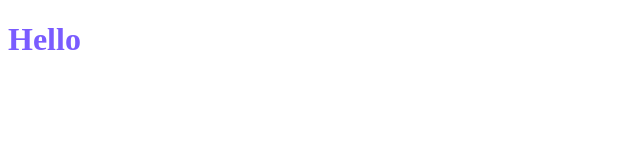
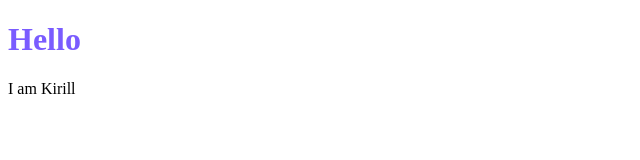
Before and after one commit to Formu1a/rsschool-cv, a plain HTML site: page index.html in a window 1280 px wide. Shown: the full height of the page, 0-640 px from the left. Drawn offline with Linux system fonts and the light colour scheme.

Commit message:
feat: name

```diff
--- a/index.html
+++ b/index.html
@@ -9,5 +9,6 @@
     </head>
     <body>
         <h1>Hello</h1>
+        <div><span>I am Kirill</span></div>
     </body>
 </html>
```
